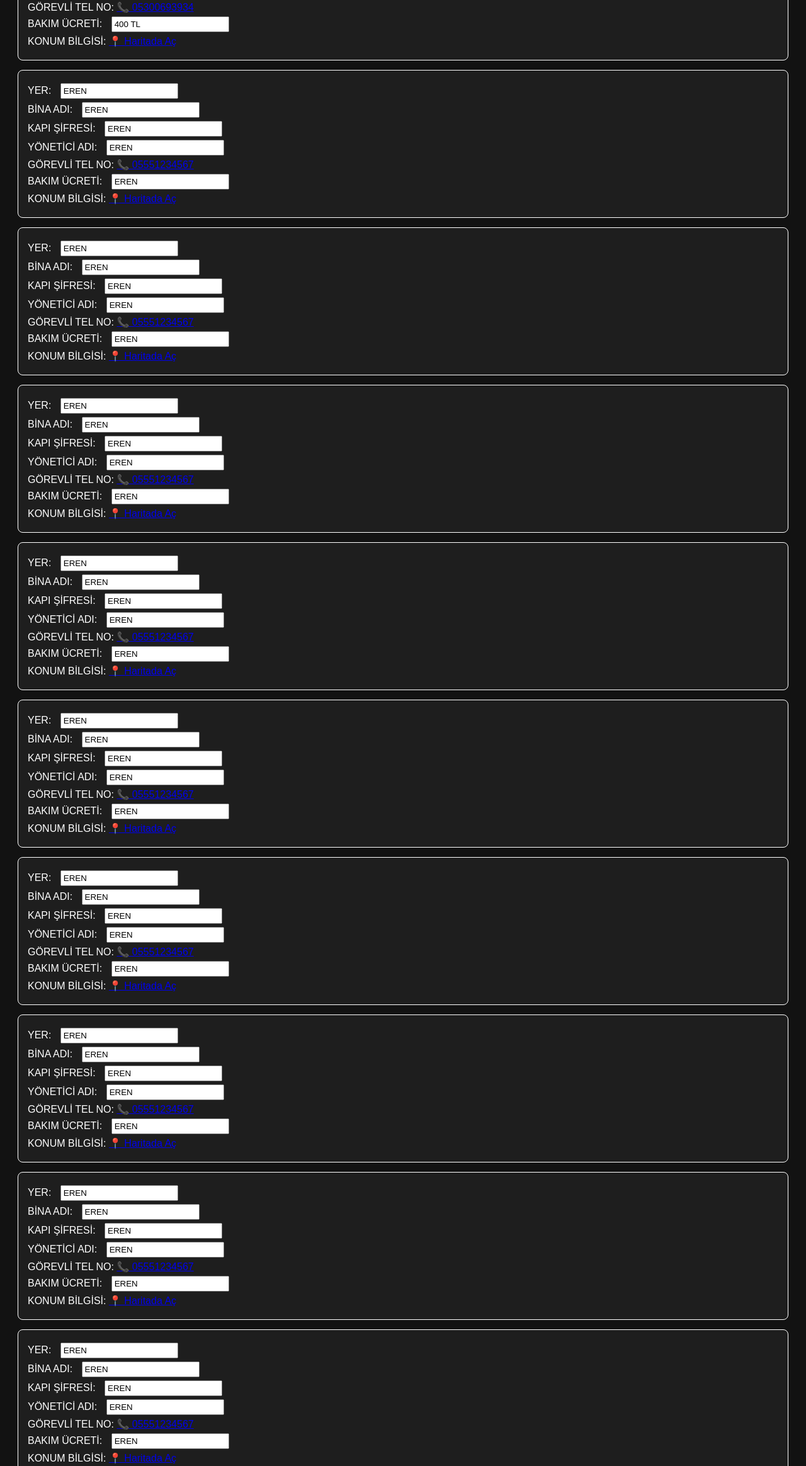
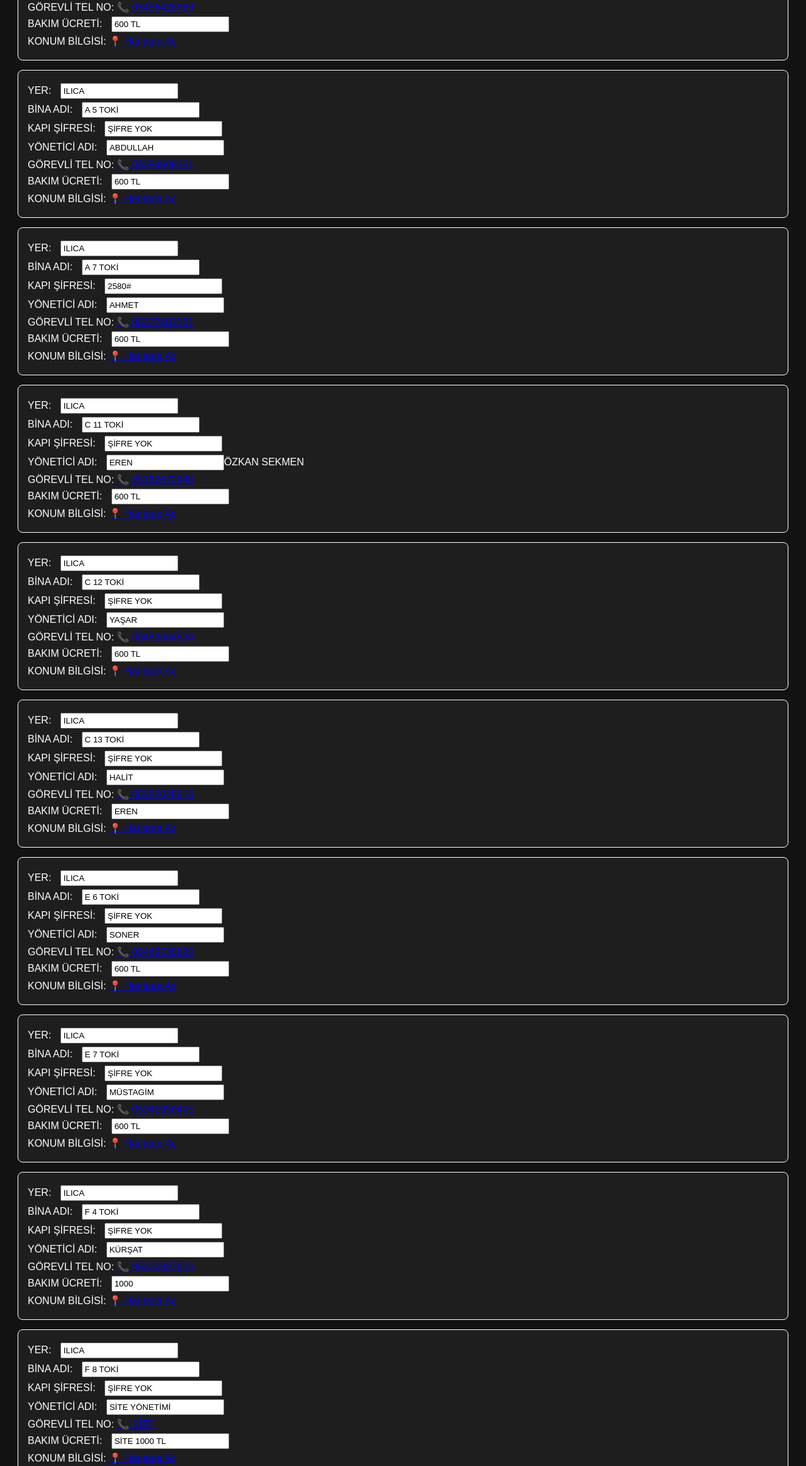
Before and after one commit to eren252525/SON, a plain HTML site: page bakimlar.html in a window 1280 px wide. Shown: the part 247-2575 px from the top of the page at 63% size. Drawn offline with Linux system fonts and the light colour scheme.

Commit message:
Update bakimlar.html

```diff
--- a/bakimlar.html
+++ b/bakimlar.html
@@ -19,90 +19,90 @@
 <p>BİNA ADI: <input readonly="" type="text" value="A1 TOKİ"/></p>
 <p>KAPI ŞİFRESİ: <input readonly="" type="text" value="ŞİFRE YOK"/></p>
 <p>YÖNETİCİ ADI: <input readonly="" type="text" value="SEFA"/></p>
-<p>GÖREVLİ TEL NO: <a href="tel:05300693934">📞 05300693934</a></p>
-<p>BAKIM ÜCRETİ: <input readonly="" type="text" value="400 TL"/></p>
-<p>KONUM BİLGİSİ: <a href="https://maps.google.com/?q=39.9473,41.1068" target="_blank">📍 Haritada Aç</a></p>
+<p>GÖREVLİ TEL NO: <a href="tel:05456428969">📞 05456428969</a></p>
+<p>BAKIM ÜCRETİ: <input readonly="" type="text" value="600 TL"/></p>
+<p>KONUM BİLGİSİ: <a href="https://maps.google.com/?q=39.947550, 41.108049" target="_blank">📍 Haritada Aç</a></p>
 </div>
 <div class="table">
-<p>YER: <input readonly="" type="text" value="EREN"/></p>
-<p>BİNA ADI: <input readonly="" type="text" value="EREN"/></p>
-<p>KAPI ŞİFRESİ: <input readonly="" type="text" value="EREN"/></p>
-<p>YÖNETİCİ ADI: <input readonly="" type="text" value="EREN"/></p>
-<p>GÖREVLİ TEL NO: <a href="tel:05551234567">📞 05551234567</a></p>
-<p>BAKIM ÜCRETİ: <input readonly="" type="text" value="EREN"/></p>
-<p>KONUM BİLGİSİ: <a href="https://maps.google.com/?q=41.0082,28.9784" target="_blank">📍 Haritada Aç</a></p>
+<p>YER: <input readonly="" type="text" value="ILICA"/></p>
+<p>BİNA ADI: <input readonly="" type="text" value="A 5 TOKİ"/></p>
+<p>KAPI ŞİFRESİ: <input readonly="" type="text" value="ŞİFRE YOK"/></p>
+<p>YÖNETİCİ ADI: <input readonly="" type="text" value="ABDULLAH"/></p>
+<p>GÖREVLİ TEL NO: <a href="tel:05354598351">📞 05354598351</a></p>
+<p>BAKIM ÜCRETİ: <input readonly="" type="text" value="600 TL"/></p>
+<p>KONUM BİLGİSİ: <a href="https://maps.google.com/?q=39.947550, 41.108049" target="_blank">📍 Haritada Aç</a></p>
 </div>
 <div class="table">
-<p>YER: <input readonly="" type="text" value="EREN"/></p>
-<p>BİNA ADI: <input readonly="" type="text" value="EREN"/></p>
-<p>KAPI ŞİFRESİ: <input readonly="" type="text" value="EREN"/></p>
-<p>YÖNETİCİ ADI: <input readonly="" type="text" value="EREN"/></p>
-<p>GÖREVLİ TEL NO: <a href="tel:05551234567">📞 05551234567</a></p>
-<p>BAKIM ÜCRETİ: <input readonly="" type="text" value="EREN"/></p>
-<p>KONUM BİLGİSİ: <a href="https://maps.google.com/?q=41.0082,28.9784" target="_blank">📍 Haritada Aç</a></p>
+<p>YER: <input readonly="" type="text" value="ILICA"/></p>
+<p>BİNA ADI: <input readonly="" type="text" value="A 7 TOKİ"/></p>
+<p>KAPI ŞİFRESİ: <input readonly="" type="text" value="2580#"/></p>
+<p>YÖNETİCİ ADI: <input readonly="" type="text" value="AHMET"/></p>
+<p>GÖREVLİ TEL NO: <a href="tel:05377683761">📞 05377683761</a></p>
+<p>BAKIM ÜCRETİ: <input readonly="" type="text" value="600 TL"/></p>
+<p>KONUM BİLGİSİ: <a href="https://maps.google.com/?q=39.947550, 41.108049" target="_blank">📍 Haritada Aç</a></p>
 </div>
 <div class="table">
-<p>YER: <input readonly="" type="text" value="EREN"/></p>
-<p>BİNA ADI: <input readonly="" type="text" value="EREN"/></p>
-<p>KAPI ŞİFRESİ: <input readonly="" type="text" value="EREN"/></p>
-<p>YÖNETİCİ ADI: <input readonly="" type="text" value="EREN"/></p>
-<p>GÖREVLİ TEL NO: <a href="tel:05551234567">📞 05551234567</a></p>
-<p>BAKIM ÜCRETİ: <input readonly="" type="text" value="EREN"/></p>
-<p>KONUM BİLGİSİ: <a href="https://maps.google.com/?q=41.0082,28.9784" target="_blank">📍 Haritada Aç</a></p>
+<p>YER: <input readonly="" type="text" value="ILICA"/></p>
+<p>BİNA ADI: <input readonly="" type="text" value="C 11 TOKİ"/></p>
+<p>KAPI ŞİFRESİ: <input readonly="" type="text" value="ŞİFRE YOK"/></p>
+<p>YÖNETİCİ ADI: <input readonly="" type="text" value="EREN"/>ÖZKAN SEKMEN</p>
+<p>GÖREVLİ TEL NO: <a href="tel:05362672940">📞 05362672940</a></p>
+<p>BAKIM ÜCRETİ: <input readonly="" type="text" value="600 TL"/></p>
+<p>KONUM BİLGİSİ: <a href="https://maps.google.com/?q=39.947431, 41.110515" target="_blank">📍 Haritada Aç</a></p>
 </div>
 <div class="table">
-<p>YER: <input readonly="" type="text" value="EREN"/></p>
-<p>BİNA ADI: <input readonly="" type="text" value="EREN"/></p>
-<p>KAPI ŞİFRESİ: <input readonly="" type="text" value="EREN"/></p>
-<p>YÖNETİCİ ADI: <input readonly="" type="text" value="EREN"/></p>
-<p>GÖREVLİ TEL NO: <a href="tel:05551234567">📞 05551234567</a></p>
-<p>BAKIM ÜCRETİ: <input readonly="" type="text" value="EREN"/></p>
-<p>KONUM BİLGİSİ: <a href="https://maps.google.com/?q=41.0082,28.9784" target="_blank">📍 Haritada Aç</a></p>
+<p>YER: <input readonly="" type="text" value="ILICA"/></p>
+<p>BİNA ADI: <input readonly="" type="text" value="C 12 TOKİ"/></p>
+<p>KAPI ŞİFRESİ: <input readonly="" type="text" value="ŞİFRE YOK"/></p>
+<p>YÖNETİCİ ADI: <input readonly="" type="text" value="YAŞAR "/></p>
+<p>GÖREVLİ TEL NO: <a href="tel:05459664594">📞 05459664594</a></p>
+<p>BAKIM ÜCRETİ: <input readonly="" type="text" value="600 TL"/></p>
+<p>KONUM BİLGİSİ: <a href="https://maps.google.com/?q=39.947431, 41.110515" target="_blank">📍 Haritada Aç</a></p>
 </div>
 <div class="table">
-<p>YER: <input readonly="" type="text" value="EREN"/></p>
-<p>BİNA ADI: <input readonly="" type="text" value="EREN"/></p>
-<p>KAPI ŞİFRESİ: <input readonly="" type="text" value="EREN"/></p>
-<p>YÖNETİCİ ADI: <input readonly="" type="text" value="EREN"/></p>
-<p>GÖREVLİ TEL NO: <a href="tel:05551234567">📞 05551234567</a></p>
+<p>YER: <input readonly="" type="text" value="ILICA"/></p>
+<p>BİNA ADI: <input readonly="" type="text" value="C 13 TOKİ"/></p>
+<p>KAPI ŞİFRESİ: <input readonly="" type="text" value="ŞİFRE YOK"/></p>
+<p>YÖNETİCİ ADI: <input readonly="" type="text" value="HALİT"/></p>
+<p>GÖREVLİ TEL NO: <a href="tel:05382025615">📞 05382025615</a></p>
 <p>BAKIM ÜCRETİ: <input readonly="" type="text" value="EREN"/></p>
-<p>KONUM BİLGİSİ: <a href="https://maps.google.com/?q=41.0082,28.9784" target="_blank">📍 Haritada Aç</a></p>
+<p>KONUM BİLGİSİ: <a href="https://maps.google.com/?q=" target=39.947431, 41.110515"_blank">📍 Haritada Aç</a></p>
 </div>
 <div class="table">
-<p>YER: <input readonly="" type="text" value="EREN"/></p>
-<p>BİNA ADI: <input readonly="" type="text" value="EREN"/></p>
-<p>KAPI ŞİFRESİ: <input readonly="" type="text" value="EREN"/></p>
-<p>YÖNETİCİ ADI: <input readonly="" type="text" value="EREN"/></p>
-<p>GÖREVLİ TEL NO: <a href="tel:05551234567">📞 05551234567</a></p>
-<p>BAKIM ÜCRETİ: <input readonly="" type="text" value="EREN"/></p>
-<p>KONUM BİLGİSİ: <a href="https://maps.google.com/?q=41.0082,28.9784" target="_blank">📍 Haritada Aç</a></p>
+<p>YER: <input readonly="" type="text" value="ILICA"/></p>
+<p>BİNA ADI: <input readonly="" type="text" value="E 6 TOKİ"/></p>
+<p>KAPI ŞİFRESİ: <input readonly="" type="text" value="ŞİFRE YOK"/></p>
+<p>YÖNETİCİ ADI: <input readonly="" type="text" value="SONER"/></p>
+<p>GÖREVLİ TEL NO: <a href="tel:05469735825">📞 05469735825</a></p>
+<p>BAKIM ÜCRETİ: <input readonly="" type="text" value="600 TL"/></p>
+<p>KONUM BİLGİSİ: <a href="https://maps.google.com/?q=39.947431, 41.110515" target="_blank">📍 Haritada Aç</a></p>
 </div>
 <div class="table">
-<p>YER: <input readonly="" type="text" value="EREN"/></p>
-<p>BİNA ADI: <input readonly="" type="text" value="EREN"/></p>
-<p>KAPI ŞİFRESİ: <input readonly="" type="text" value="EREN"/></p>
-<p>YÖNETİCİ ADI: <input readonly="" type="text" value="EREN"/></p>
-<p>GÖREVLİ TEL NO: <a href="tel:05551234567">📞 05551234567</a></p>
-<p>BAKIM ÜCRETİ: <input readonly="" type="text" value="EREN"/></p>
-<p>KONUM BİLGİSİ: <a href="https://maps.google.com/?q=41.0082,28.9784" target="_blank">📍 Haritada Aç</a></p>
+<p>YER: <input readonly="" type="text" value="ILICA"/></p>
+<p>BİNA ADI: <input readonly="" type="text" value="E 7 TOKİ"/></p>
+<p>KAPI ŞİFRESİ: <input readonly="" type="text" value="ŞİFRE YOK"/></p>
+<p>YÖNETİCİ ADI: <input readonly="" type="text" value="MÜSTAGİM"/></p>
+<p>GÖREVLİ TEL NO: <a href="tel:05345950405">📞 05345950405</a></p>
+<p>BAKIM ÜCRETİ: <input readonly="" type="text" value="600 TL"/></p>
+<p>KONUM BİLGİSİ: <a href="https://maps.google.com/?q=" target=39.947431, 41.110515"_blank">📍 Haritada Aç</a></p>
 </div>
 <div class="table">
-<p>YER: <input readonly="" type="text" value="EREN"/></p>
-<p>BİNA ADI: <input readonly="" type="text" value="EREN"/></p>
-<p>KAPI ŞİFRESİ: <input readonly="" type="text" value="EREN"/></p>
-<p>YÖNETİCİ ADI: <input readonly="" type="text" value="EREN"/></p>
-<p>GÖREVLİ TEL NO: <a href="tel:05551234567">📞 05551234567</a></p>
-<p>BAKIM ÜCRETİ: <input readonly="" type="text" value="EREN"/></p>
-<p>KONUM BİLGİSİ: <a href="https://maps.google.com/?q=41.0082,28.9784" target="_blank">📍 Haritada Aç</a></p>
+<p>YER: <input readonly="" type="text" value="ILICA"/></p>
+<p>BİNA ADI: <input readonly="" type="text" value="F 4 TOKİ"/></p>
+<p>KAPI ŞİFRESİ: <input readonly="" type="text" value="ŞİFRE YOK"/></p>
+<p>YÖNETİCİ ADI: <input readonly="" type="text" value="KÜRŞAT"/></p>
+<p>GÖREVLİ TEL NO: <a href="tel:05330837606">📞 05330837606</a></p>
+<p>BAKIM ÜCRETİ: <input readonly="" type="text" value="1000"/></p>
+<p>KONUM BİLGİSİ: <a href="https://maps.google.com/?q=C" target="_blank">📍 Haritada Aç</a></p>
 </div>
 <div class="table">
-<p>YER: <input readonly="" type="text" value="EREN"/></p>
-<p>BİNA ADI: <input readonly="" type="text" value="EREN"/></p>
-<p>KAPI ŞİFRESİ: <input readonly="" type="text" value="EREN"/></p>
-<p>YÖNETİCİ ADI: <input readonly="" type="text" value="EREN"/></p>
-<p>GÖREVLİ TEL NO: <a href="tel:05551234567">📞 05551234567</a></p>
-<p>BAKIM ÜCRETİ: <input readonly="" type="text" value="EREN"/></p>
-<p>KONUM BİLGİSİ: <a href="https://maps.google.com/?q=41.0082,28.9784" target="_blank">📍 Haritada Aç</a></p>
+<p>YER: <input readonly="" type="text" value="ILICA"/></p>
+<p>BİNA ADI: <input readonly="" type="text" value="F 8 TOKİ"/></p>
+<p>KAPI ŞİFRESİ: <input readonly="" type="text" value="ŞİFRE YOK"/></p>
+<p>YÖNETİCİ ADI: <input readonly="" type="text" value="SİTE YÖNETİMİ"/></p>
+<p>GÖREVLİ TEL NO: <a href="tel:SİTE">📞 SİTE </a></p>
+<p>BAKIM ÜCRETİ: <input readonly="" type="text" value="SİTE 1000 TL"/></p>
+<p>KONUM BİLGİSİ: <a href="https://maps.google.com/?q=39.944756, 41.119504" target="_blank">📍 Haritada Aç</a></p>
 </div>
 <div class="table">
 <p>YER: <input readonly="" type="text" value="EREN"/></p>
```
